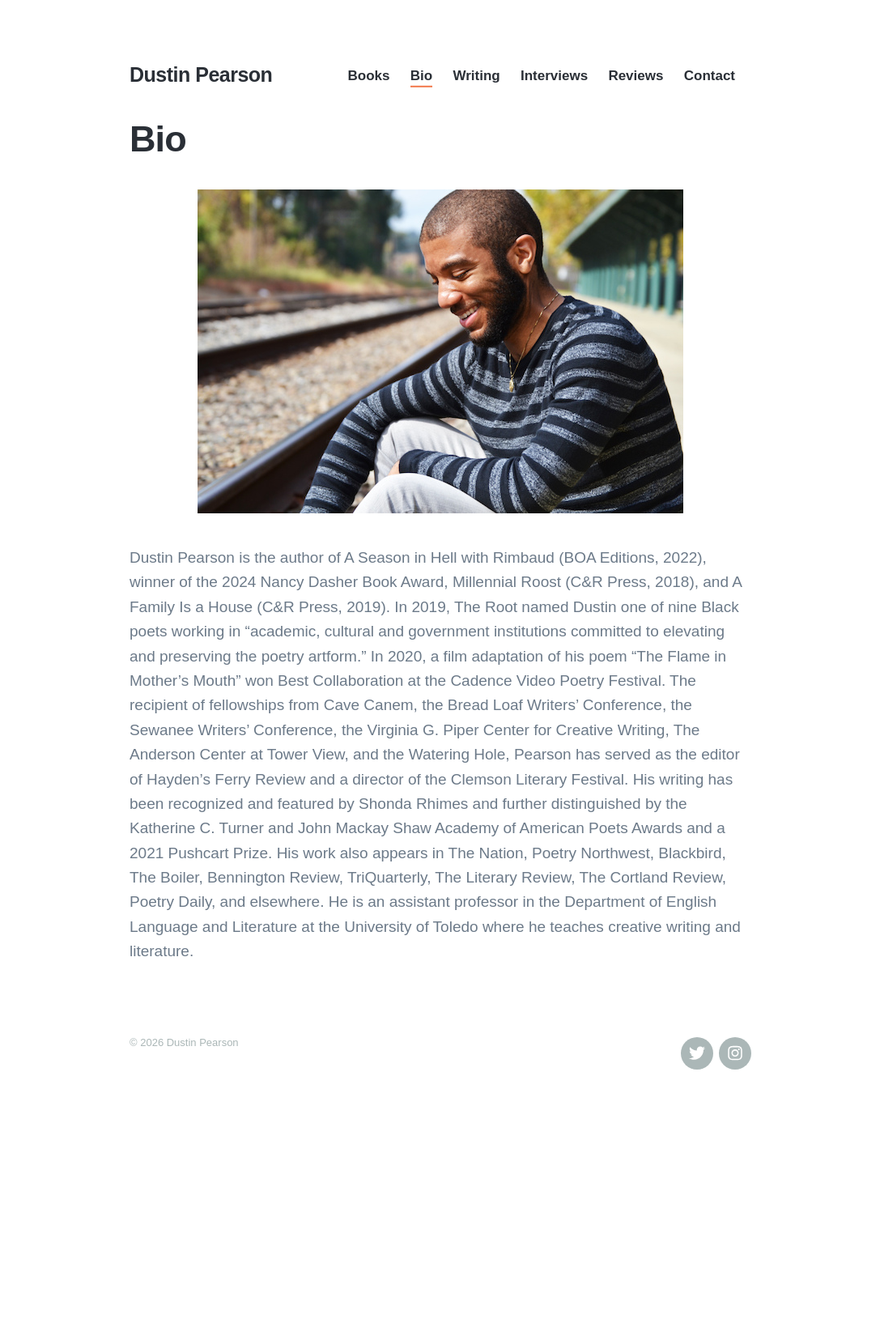
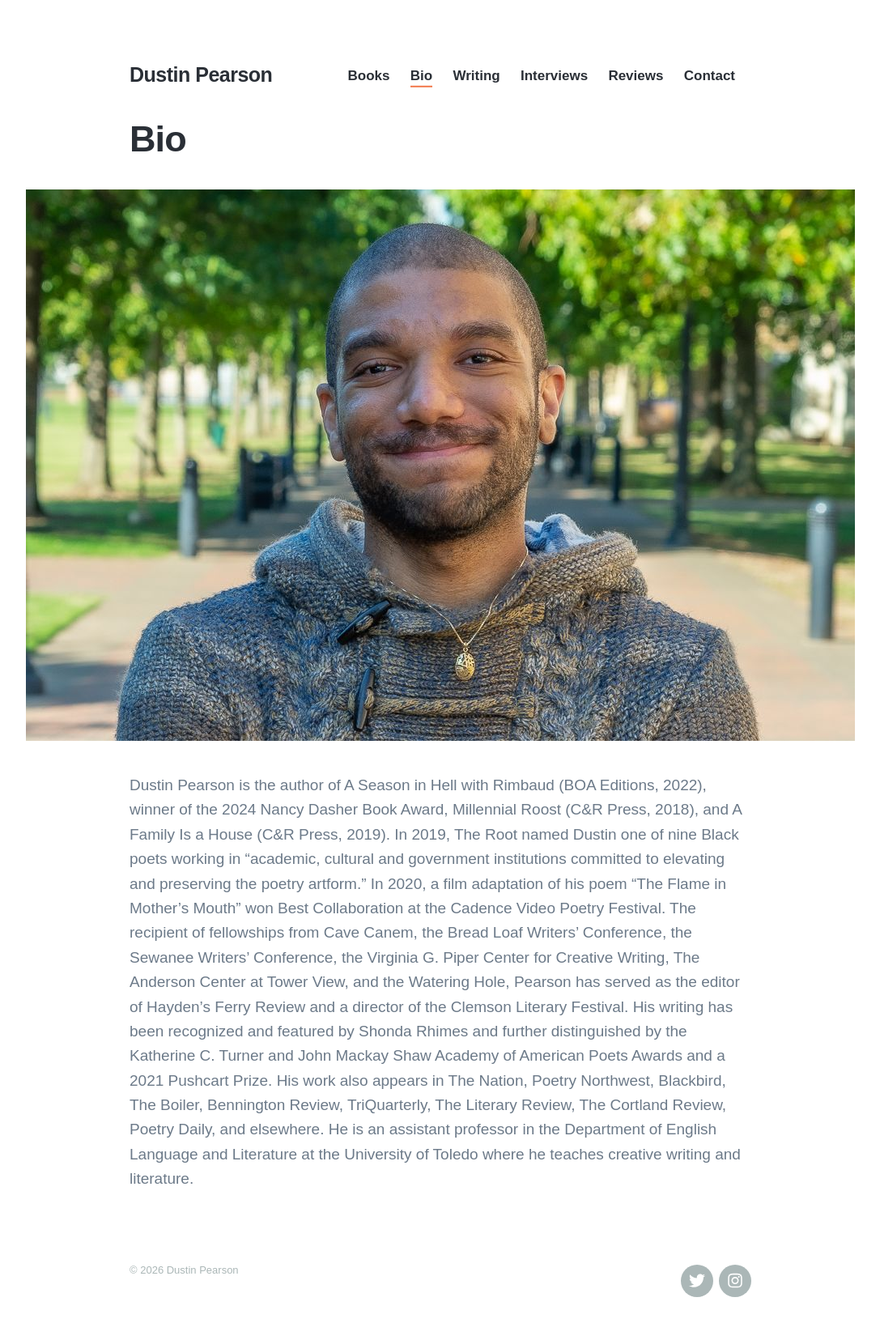
Before and after one commit to strikhar/dustinkpearson, a Jekyll site: the page built from _pages/bio.md, in a window 1280 px wide. Shown: the whole page at 81% size, without its empty margins (96-1183 px from the left). Built offline with Jekyll 4.4.1, drawn with Linux system fonts in a browser that asks for light colours; nearby versions of some CDN libraries; some web fonts are replaced; before the commit the page ends 1374 px from its top, so only the background shows below that.

Commit message:
Update bio.md

```diff
--- a/_pages/bio.md
+++ b/_pages/bio.md
@@ -4,6 +4,6 @@
 featured_image: '/images/TU4_9486 (1).jpg'
 ---
 
-![]({{site.baseurl}}/images/dustin.jpg)
+![]({{site.baseurl}}/images/TU4_9486 (1).jpg)
 
 Dustin Pearson is the author of A Season in Hell with Rimbaud (BOA Editions, 2022), winner of the 2024 Nancy Dasher Book Award, Millennial Roost (C&R Press, 2018), and A Family Is a House (C&R Press, 2019). In 2019, The Root named Dustin one of nine Black poets working in “academic, cultural and government institutions committed to elevating and preserving the poetry artform.” In 2020, a film adaptation of his poem “The Flame in Mother’s Mouth” won Best Collaboration at the Cadence Video Poetry Festival. The recipient of fellowships from Cave Canem, the Bread Loaf Writers' Conference, the Sewanee Writers’ Conference, the Virginia G. Piper Center for Creative Writing, The Anderson Center at Tower View, and the Watering Hole, Pearson has served as the editor of Hayden’s Ferry Review and a director of the Clemson Literary Festival. His writing has been recognized and featured by Shonda Rhimes and further distinguished by the Katherine C. Turner and John Mackay Shaw Academy of American Poets Awards and a 2021 Pushcart Prize. His work also appears in The Nation, Poetry Northwest, Blackbird, The Boiler, Bennington Review, TriQuarterly, The Literary Review, The Cortland Review, Poetry Daily, and elsewhere. He is an assistant professor in the Department of English Language and Literature at the University of Toledo where he teaches creative writing and literature.
```
